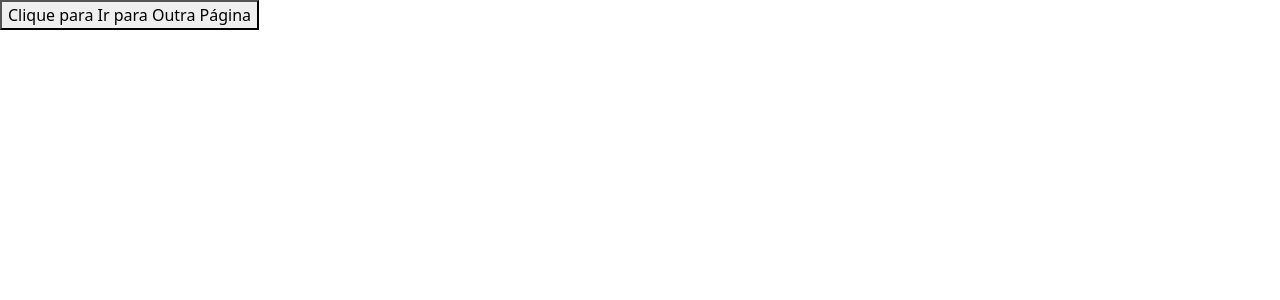
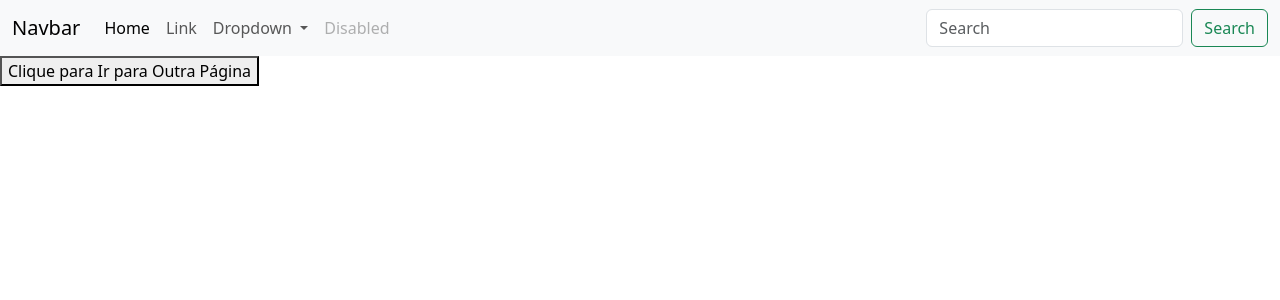
Before and after one commit to DaviGaleno/projeto_final_ip_cc, a Flask app: page / in a window 1280 px wide. Shown: the top 300 px of the page. Run offline with Flask 3, Linux system fonts and the light colour scheme.

Commit message:
Update modelo.html

```diff
--- a/templates/modelo.html
+++ b/templates/modelo.html
@@ -7,8 +7,45 @@
     <link href="https://cdn.jsdelivr.net/npm/bootstrap@5.3.6/dist/css/bootstrap.min.css" rel="stylesheet" integrity="sha384-4Q6Gf2aSP4eDXB8Miphtr37CMZZQ5oXLH2yaXMJ2w8e2ZtHTl7GptT4jmndRuHDT" crossorigin="anonymous">
   </head>
   <body>
+<nav class="navbar navbar-expand-lg bg-body-tertiary">
+  <div class="container-fluid">
+    <a class="navbar-brand" href="#">Navbar</a>
+    <button class="navbar-toggler" type="button" data-bs-toggle="collapse" data-bs-target="#navbarSupportedContent" aria-controls="navbarSupportedContent" aria-expanded="false" aria-label="Toggle navigation">
+      <span class="navbar-toggler-icon"></span>
+    </button>
+    <div class="collapse navbar-collapse" id="navbarSupportedContent">
+      <ul class="navbar-nav me-auto mb-2 mb-lg-0">
+        <li class="nav-item">
+          <a class="nav-link active" aria-current="page" href="#">Home</a>
+        </li>
+        <li class="nav-item">
+          <a class="nav-link" href="#">Link</a>
+        </li>
+        <li class="nav-item dropdown">
+          <a class="nav-link dropdown-toggle" href="#" role="button" data-bs-toggle="dropdown" aria-expanded="false">
+            Dropdown
+          </a>
+          <ul class="dropdown-menu">
+            <li><a class="dropdown-item" href="#">Action</a></li>
+            <li><a class="dropdown-item" href="#">Another action</a></li>
+            <li><hr class="dropdown-divider"></li>
+            <li><a class="dropdown-item" href="#">Something else here</a></li>
+          </ul>
+        </li>
+        <li class="nav-item">
+          <a class="nav-link disabled" aria-disabled="true">Disabled</a>
+        </li>
+      </ul>
+      <form class="d-flex" role="search">
+        <input class="form-control me-2" type="search" placeholder="Search" aria-label="Search"/>
+        <button class="btn btn-outline-success" type="submit">Search</button>
+      </form>
+    </div>
+  </div>
+</nav>
 
     {% block conteudo %}{% endblock %}
     <script src="https://cdn.jsdelivr.net/npm/bootstrap@5.3.6/dist/js/bootstrap.bundle.min.js" integrity="sha384-j1CDi7MgGQ12Z7Qab0qlWQ/Qqz24Gc6BM0thvEMVjHnfYGF0rmFCozFSxQBxwHKO" crossorigin="anonymous"></script>
+
   </body>
 </html>
```
